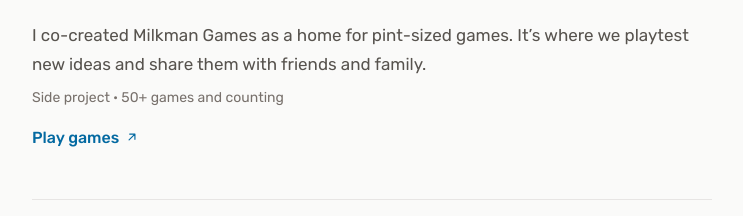
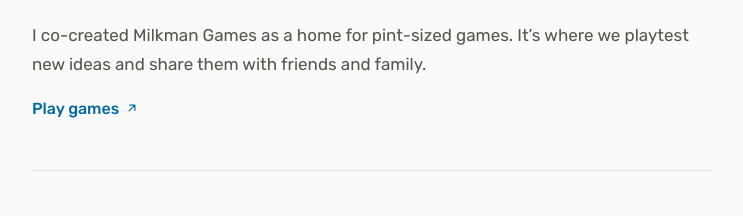
Before and after one commit to ahalp0217/ahalp0217.github.io, a plain HTML site: page beta/index.html in a window 1280 px wide. Shown: the part 3953-4169 px from the top of the page, without its empty margins (268-1011 px from the left). Drawn offline with Linux system fonts and the light colour scheme.

Commit message:
Remove Milkman Games meta label
Co-Authored-By: Claude Opus 5.5 <noreply@anthropic.com>
Claude-Session: https://claude.ai/code/session_01UkSYva2mr8yGmakxghaakD

```diff
--- a/beta/index.html
+++ b/beta/index.html
@@ -832,7 +832,6 @@
         </div>
 
         <p>I co-created Milkman Games as a home for pint-sized games. It’s where we playtest new ideas and share them with friends and family.</p>
-        <p class="meta">Side project · 50+ games and counting</p>
         <a href="https://milkman.games" target="_blank" rel="noopener" class="project-link">
           Play games
           <svg viewBox="0 0 24 24" fill="none" stroke="currentColor" stroke-width="2" stroke-linecap="round" stroke-linejoin="round" aria-hidden="true"><path d="M7 17 17 7M8 7h9v9"/></svg>
```
Also changed, not shown: index.html (+0 -1 lines).
